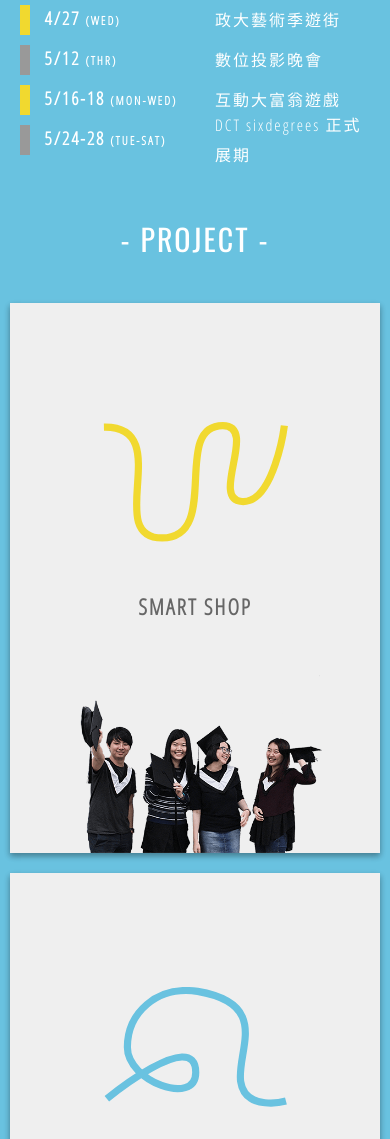
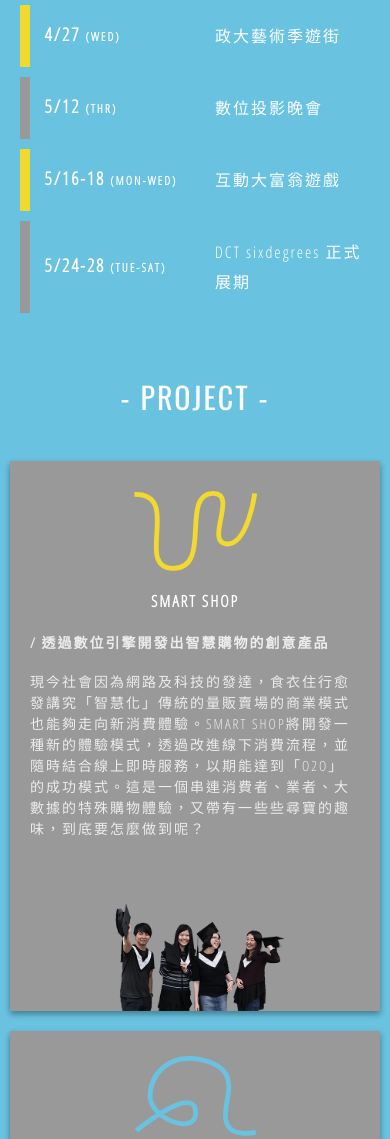
Before and after one commit to tzuyulien/sixdegrees, a website with bundled scripts: page index.html in a window 390 px wide. Shown: the part 1028-2167 px from the top of the page. Built offline with nearby package versions, Linux system fonts and the light colour scheme.

Commit message:
rwd team content show

```diff
--- a/sass/index.scss
+++ b/sass/index.scss
@@ -279,13 +279,16 @@
 				border-left: 10px solid #F1D92F;
 			}
 			border-left: 10px solid #999;
-			height: 30px;
+			min-height: 30px;
 			margin: 10px 0px;
 			line-height: 30px;
 			padding-left: 15px;
 			display: flex;
 			align-items: center;
 			justify-content: space-between;
+			@media screen and (max-width: 960px) {
+				// display: block;
+			}
 			span {
 				margin-right: 15px;
 				width: 50%;
@@ -298,12 +301,18 @@
 					margin-left: 5px;
 					display: inline;
 				}
+				@media screen and (max-width: 960px) {
+					width: 100%;
+				}
 
 			}
 			p {
 				font-size: 16px;
 				width: 50%;
 				text-align: left;
+				@media screen and (max-width: 960px) {
+					width: 100%;
+				}
 			}
 		}
 	}
@@ -349,6 +358,7 @@
 			align-items: flex-end;
 			justify-content: space-between;
 			transition: background-color .5s ease-out;
+			// cursor: pointer;
 
 			box-shadow: 0px 3px 6px rgba(0,0,0,0.16),0px 3px 6px rgba(0,0,0,0.23);
 
@@ -356,7 +366,9 @@
 				width: 100%;
 			}
 
-			&:hover,&:active {
+
+
+			&:hover,&:active,&:focus {
 				// box-shadow: inset 0px 3px 6px rgba(0,0,0,0.16),0px 3px 6px rgba(0,0,0,0.23);
 				background-color: #999;
 				h3 {
@@ -449,6 +461,32 @@
 				// width: 30%;
 				// display: inline;
 			}
+			@media screen and (max-width: 960px) {
+
+				background-color: #999;
+				h3 {
+					color: #fff;
+					font-size: 16px;
+					margin: 10px auto;
+					margin-bottom: 0px;
+				}
+				.team-content{
+					opacity: 1;
+				}
+				.fb-icon {
+					display: block;
+				}
+				.team-logo {
+					height: 80px;
+					margin-top: 0px;
+				}
+				.team-photo {
+					width: 70%;
+					margin-top: 0px;
+					max-width: 300px;
+
+				}
+			}
 
 		}
 	}
```
Also changed, not shown: css/index.css, css/index.min.css.
